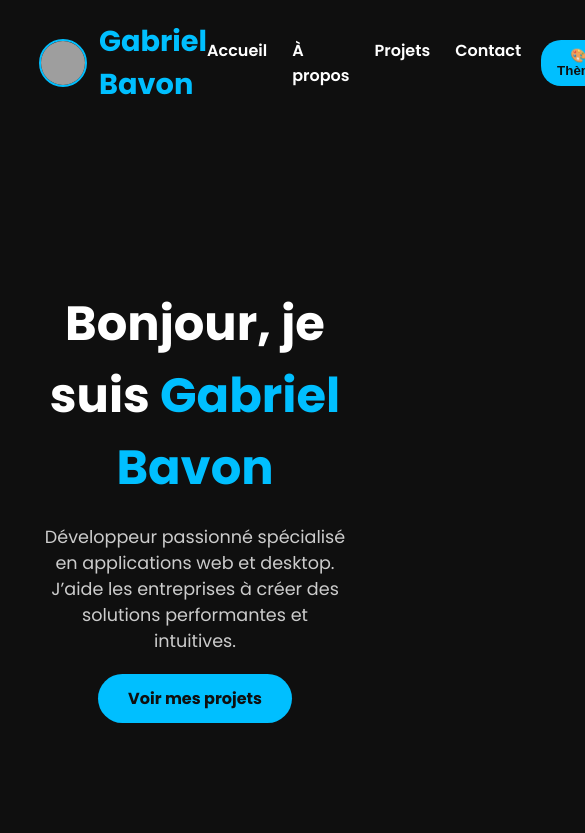
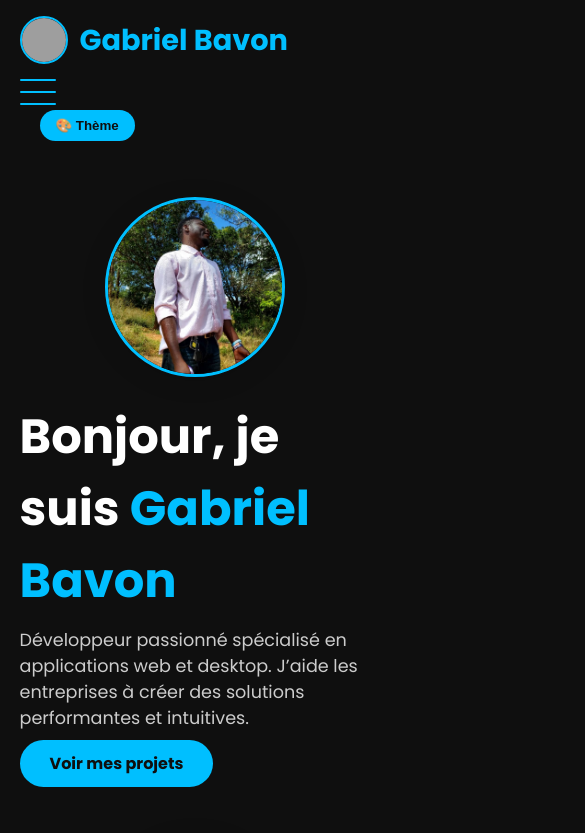
Before and after one commit to bavonmbav/portfolio, a plain HTML site: page index.html in a window 390 px wide. Shown: the top 833 px of the page, 585 px wide, since content can reach past the window. Drawn offline with Linux system fonts and the light colour scheme; grey boxes are pictures that could not be loaded.

Commit message:
mise a jour

```diff
--- a/index.html
+++ b/index.html
@@ -212,6 +212,87 @@
             flex: 1;
             min-width: 250px;
         }
+
+        /* Responsive Navbar */
+        @media (max-width: 900px) {
+            header {
+                flex-direction: column;
+                align-items: flex-start;
+                padding: 16px 5%;
+            }
+
+            .logo-container {
+                margin-bottom: 10px;
+            }
+        }
+
+        @media (max-width: 700px) {
+            .hero {
+                flex-direction: column !important;
+                text-align: center;
+                gap: 24px !important;
+                height: auto;
+                padding: 40px 5% 0 5%;
+            }
+
+            #home img {
+                margin: 0 auto;
+            }
+
+            #about {
+                flex-direction: column;
+                text-align: center;
+                gap: 24px;
+            }
+
+            #about img {
+                margin: 0 auto;
+            }
+        }
+
+        /* Hamburger menu */
+        .hamburger {
+            display: none;
+            flex-direction: column;
+            justify-content: center;
+            width: 36px;
+            height: 36px;
+            cursor: pointer;
+            z-index: 200;
+        }
+
+        .hamburger span {
+            height: 4px;
+            width: 100%;
+            background: var(--primary);
+            margin: 5px 0;
+            border-radius: 2px;
+            transition: 0.3s;
+        }
+
+        @media (max-width: 700px) {
+            nav ul {
+                display: none;
+                flex-direction: column;
+                background: var(--bg);
+                position: absolute;
+                top: 70px;
+                right: 5%;
+                width: 180px;
+                box-shadow: 0 8px 32px rgba(0, 0, 0, 0.15);
+                border-radius: 10px;
+                padding: 20px 0;
+                z-index: 150;
+            }
+
+            nav ul.active {
+                display: flex;
+            }
+
+            .hamburger {
+                display: flex;
+            }
+        }
     </style>
 </head>
 
@@ -223,6 +304,11 @@
             <div class="logo">Gabriel Bavon</div>
         </div>
         <nav>
+            <div class="hamburger" onclick="toggleMenu()">
+                <span></span>
+                <span></span>
+                <span></span>
+            </div>
             <ul>
                 <li><a href="#home">Accueil</a></li>
                 <li><a href="#about">À propos</a></li>
@@ -233,11 +319,16 @@
         <button class="theme-toggle" onclick="toggleTheme()">🎨 Thème</button>
     </header>
 
-    <section id="home" class="hero">
-        <h1>Bonjour, je suis <span>Gabriel Bavon</span></h1>
-        <p>Développeur passionné spécialisé en applications web et desktop. J’aide les entreprises à créer des solutions
-            performantes et intuitives.</p>
-        <a href="#projects" class="cta-button">Voir mes projets</a>
+    <section id="home" class="hero"
+        style="flex-direction: row; justify-content: center; align-items: center; gap: 40px;">
+        <img src="bavon.JPG" alt="Gabriel Bavon portrait"
+            style="width: 180px; height: 180px; border-radius: 50%; object-fit: cover; border: 3px solid var(--primary); box-shadow: 0 4px 24px rgba(0,0,0,0.15); background: transparent;">
+        <div style="text-align: left; max-width: 600px;">
+            <h1>Bonjour, je suis <span>Gabriel Bavon</span></h1>
+            <p>Développeur passionné spécialisé en applications web et desktop. J’aide les entreprises à créer des
+                solutions performantes et intuitives.</p>
+            <a href="#projects" class="cta-button">Voir mes projets</a>
+        </div>
     </section>
 
     <section id="about">
@@ -246,7 +337,9 @@
             <h2>À propos de moi</h2>
             <p>Je suis un développeur basé en RDC, passionné par les nouvelles technologies, la résolution de problèmes
                 concrets et la création d'applications utiles. Mon expertise couvre aussi bien le développement frontend
-                (React, HTML/CSS/JS) que backend (Python, Node.js) ainsi que les applications desktop (PyQt6).</p>
+                (React, HTML/CSS/JS) et backend (Python, Node.js) ainsi que les applications desktop (PyQt6, javafx). et
+                mobile
+            </p>
         </div>
     </section>
 
@@ -267,7 +360,13 @@
                 <p>la gestion des fiches; des patients</p>
                 <a href=https://github.com/bavonmbav/facture_tarifaire.git" target="_blank">Voir sur GitHub</a>
             </div>
-
+            <div class="project-card">
+                <img src="apprendre.png" alt="Region et culture">
+                <h3>Region et Culture</h3>
+                <p>une API qui permet de nous retourner toutes les informations culturelle d'un pays.</p>
+                <p>pour une meilleure education. le site disponible...</p>
+                <a href=https://github.com/bavonmbav/facture_tarifaire.git" target="_blank">Voir sur GitHub</a>
+            </div>
         </div>
     </section>
 
@@ -288,6 +387,18 @@
         function toggleTheme() {
             document.body.classList.toggle('light');
         }
+        function toggleMenu() {
+            const navUl = document.querySelector('nav ul');
+            navUl.classList.toggle('active');
+        }
+        // Fermer le menu au clic sur un lien (mobile)
+        document.addEventListener('DOMContentLoaded', function () {
+            document.querySelectorAll('nav ul li a').forEach(function (link) {
+                link.addEventListener('click', function () {
+                    document.querySelector('nav ul').classList.remove('active');
+                });
+            });
+        });
     </script>
 </body>
 
```
Also changed, not shown: apprendre.png (added).
